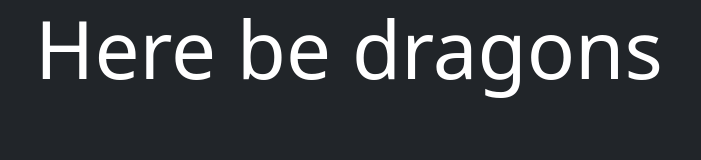
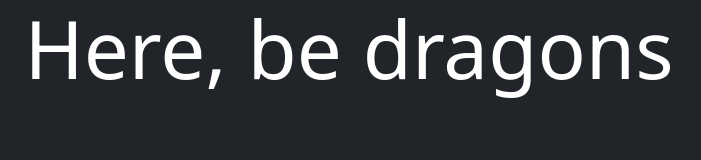
Before and after one commit to JonaTorsson/js-clock, a plain HTML site: page index.html in a window 1280 px wide. Shown: the whole page, without its empty margins (291-992 px from the left). Drawn offline with nearby package versions, Linux system fonts and the light colour scheme.

Commit message:
test change

```diff
--- a/index.html
+++ b/index.html
@@ -10,7 +10,7 @@
 </head>
 <body class="bg-dark text-white">
     <div class="container">
-        <p class="display-1 text-center">Here be dragons</p>
+        <p class="display-1 text-center">Here, be dragons</p>
     </div>
     <script src="script.js"></script>
 </body>
```
